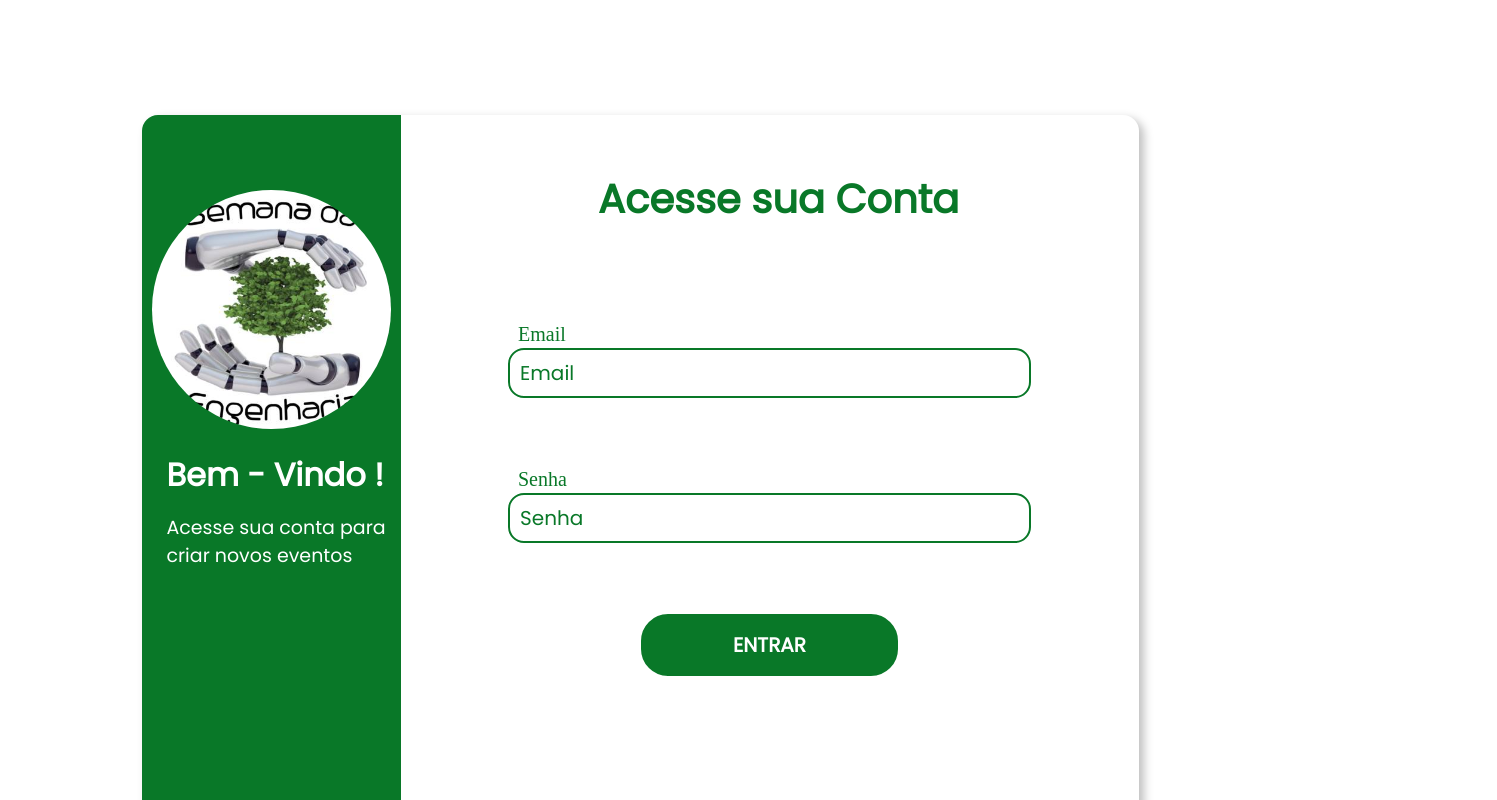
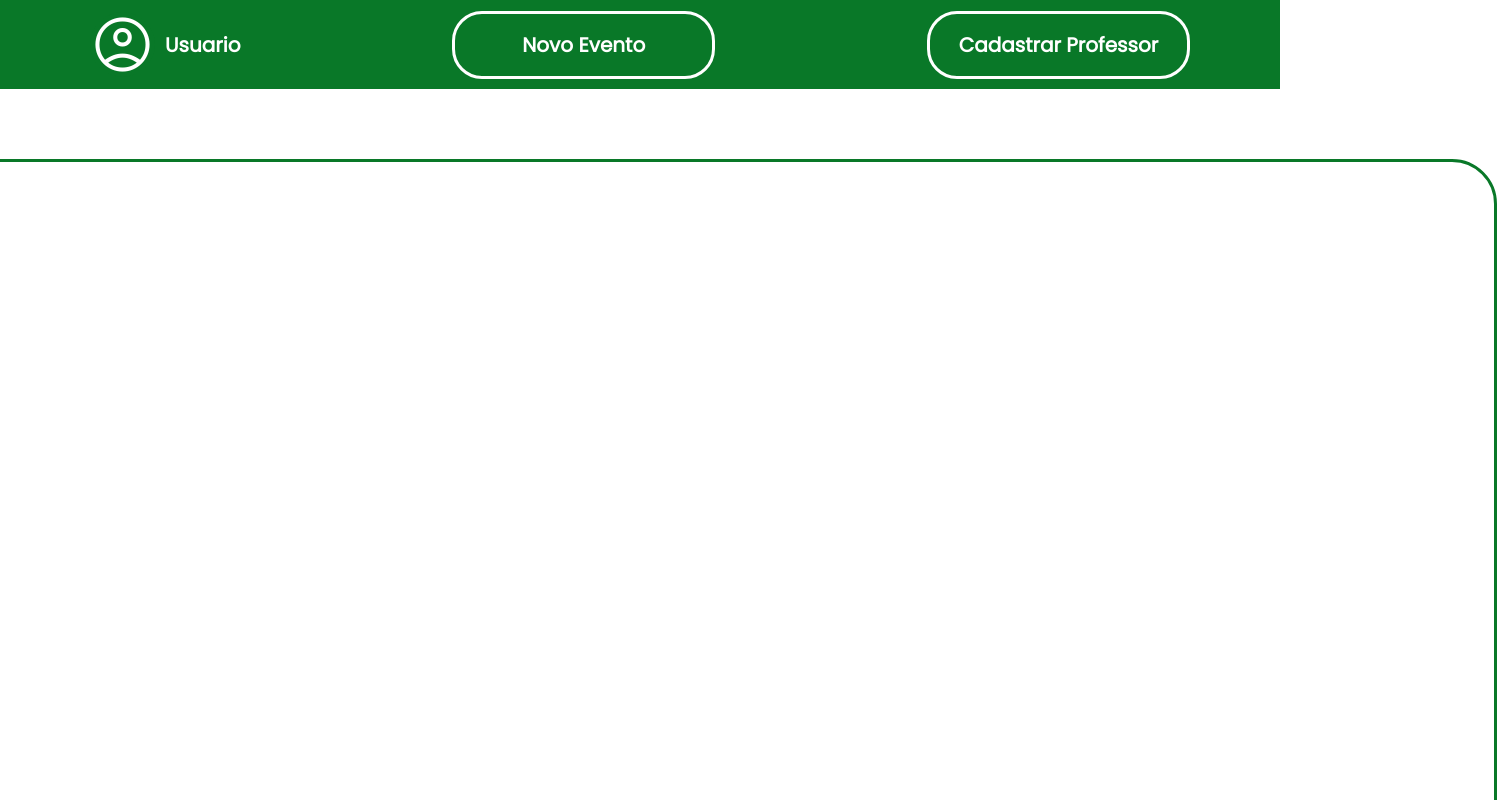
Before and after one commit to dina-dina-dina/SemanaDaEngenharia-Front-End, a React (Create React App) app: page /eventos in a window 1280 px wide. Shown: the top 800 px of the page, 1497 px wide, since content can reach past the window. Built offline with nearby package versions, Linux system fonts and the light colour scheme.

Commit message:
fit: 1 parte tela visualizar eventos

```diff
--- a/public/index.html
+++ b/public/index.html
@@ -1,13 +1,20 @@
 <!DOCTYPE html>
-<html lang="en">
+<html lang="PT-BR">
+
 <head>
   <meta charset="utf-8" />
   <meta name="viewport" content="width=device-width, initial-scale=1" />
 
   <title>React App</title>
+  <style>
+
+  </style>
+
 </head>
+
 <body>
   <noscript>You need to enable JavaScript to run this app.</noscript>
   <div id="root"></div>
 </body>
+
 </html>
--- a/src/index.js
+++ b/src/index.js
@@ -1,10 +1,10 @@
 import React from 'react';
 import ReactDOM from 'react-dom/client';
-import App from './App';
+import Rotas from './routes';
 
 const root = ReactDOM.createRoot(document.getElementById('root'));
 root.render(
   <React.StrictMode>
-    <App />
+    <Rotas />
   </React.StrictMode>
 );
--- /dev/null
+++ b/src/paginas/eventos/Eventos.css
@@ -0,0 +1,101 @@
+* {
+    margin: 0;
+    padding: 0;
+    box-sizing: border-box;
+
+
+}
+
+.tudo {
+    display: flex;
+    flex-direction: column;
+    height: 100%;
+    margin: 0;
+    justify-content: center;
+    align-items: center;
+
+}
+
+.layout {
+    width: 1713px;
+    height: 704px;
+
+    background: #FFFFFF;
+    border: 3px solid #097828;
+    border-radius: 45px;
+}
+
+.container {
+    display: flex;
+    flex-direction: row;
+    justify-content: space-between;
+    margin: 0;
+    background-color: aqua;
+    margin-bottom: 70px;
+
+
+
+}
+
+.acesso {
+    display: flex;
+    justify-content: space-between;
+    align-items: center;
+    height: 100%;
+    width: 100%;
+    height: 89px;
+    background: #097828;
+}
+
+.usuario {
+    margin-left: 90px;
+    font-family: 'Poppins';
+    font-style: normal;
+    font-weight: 700;
+    font-size: 20px;
+    line-height: 30px;
+    display: flex;
+    align-items: center;
+    color: #FFFFFF;
+}
+
+.cadastrar {
+    margin-right: 90px;
+}
+
+#evento {
+    width: 263px;
+    height: 68px;
+
+    background: #097828;
+    border: 3px solid #FFFFFF;
+    border-radius: 30px;
+
+    font-family: 'Poppins';
+    font-style: normal;
+    font-weight: 700;
+    font-size: 20px;
+    line-height: 30px;
+
+    color: #FFFFFF;
+
+    transition: all 400ms ease;
+}
+
+#evento:hover {
+    background: 0, 0, 0, 0 #36a555;
+}
+
+#icone {
+    font-size: 65px;
+    color: #FFFFFF;
+    background: #097828;
+    border: 0;
+    margin-right: 10px;
+    border-radius: 50%;
+
+}
+
+#icone:hover {
+    background: 0, 0, 0, 0 #36a555;
+}
--- /dev/null
+++ b/src/paginas/eventos/Eventos.js
@@ -0,0 +1,55 @@
+import { useNavigate } from 'react-router-dom';
+import '../../paginas/eventos/Eventos.css';
+import React, { useState, useContext, useEffect } from 'react';
+
+
+
+function Eventos() {
+    const [email, setEmail] = useState(String)
+    const [senha, setSenha] = useState(String)
+    const navigate = useNavigate();
+
+
+
+    return (
+        <div className='tudo'>
+            <div className="container">
+
+                <div className='acesso'>
+
+                    <div className="usuario">
+                        <link rel="stylesheet" href="https://fonts.googleapis.com/css2?family=Material+Symbols+Outlined:opsz,wght,FILL,GRAD@48,500,0,0" />
+                        <button id='icone' class="material-symbols-outlined">
+                            account_circle
+                        </button>
+                        <span>Usuario</span>
+                    </div>
+                    <div className='novoEvento'>
+
+                        <button id='evento'>Novo Evento</button>
+                    </div>
+                    <div className='cadastrar'>
+                        <button id='evento' >Cadastrar Professor</button>
+                    </div>
+
+                </div>
+
+
+
+            </div>
+            <div className='visualização'>
+                <div className='layout'>
+                <div className = 'pesquisar'>
+
+                </div>
+
+                </div>
+
+            </div>
+        </div>
+
+
+    );
+}
+
+export default Eventos;
--- a/src/App.js
+++ b/src/paginas/login/App.js
@@ -1,12 +1,19 @@
-import './login.css';
-import jpIMG from './assets/SemanaEng.jpg';
+import { useNavigate } from 'react-router-dom';
+import '../../paginas/login/login.css';
+import jpIMG from '../../assets/SemanaEng.jpg';
 import React, { useState, useContext, useEffect } from 'react';
 
 
 
-function App() {
+function Login() {
   const [email, setEmail] = useState(String)
   const [senha, setSenha] = useState(String)
+  const navigate = useNavigate();
+
+  function handleClick() {
+    navigate("/eventos");
+  }
+
 
   return (
     <div className="container">
@@ -33,8 +40,8 @@ function App() {
                 <label>Senha</label>
                 <input type='password' placeholder='Senha' onChange={(event) => setSenha(event.target.value)}></input>
               </div>
-              <div className='button'>
-                <button >ENTRAR</button>
+              <div className='button' >
+                <button onClick={handleClick} >ENTRAR</button>
               </div>
 
             </div>
@@ -49,4 +56,4 @@ function App() {
   );
 }
 
-export default App;
+export default Login;
--- /dev/null
+++ b/src/routes.js
@@ -0,0 +1,21 @@
+import React from 'react';
+import { BrowserRouter as Router, Routes, Route, } from 'react-router-dom';
+import Login from './paginas/login/App';
+import Eventos from './paginas/eventos/Eventos';
+
+function Rotas() {
+    return (
+        <Router>
+            <Routes>
+                <Route path="/" element={<Login/>} />
+                <Route path="/eventos" element={<Eventos/>} />
+
+            </Routes>
+
+        </Router>
+
+
+    );
+}
+
+export default Rotas;
```
Also changed, not shown: src/paginas/login/login.css (renamed from src/login.css). Lines whose indentation alone changed are shown as unchanged.
